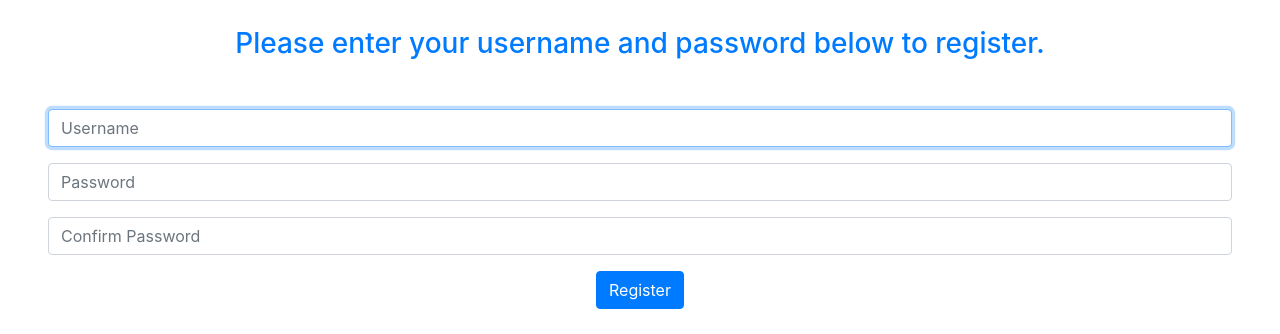
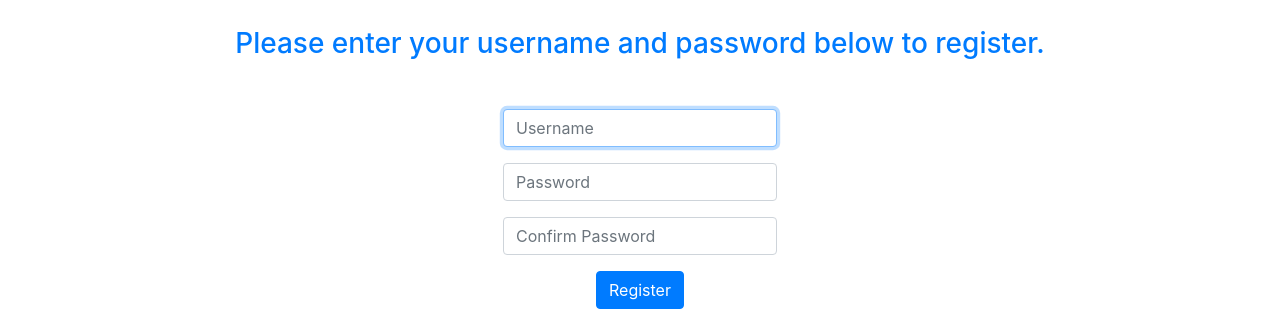
Before and after one commit to Lebnor/cs50finance, a Flask app: page /register in a window 1280 px wide. Shown: the part 363-697 px from the top of the page. Run offline with Flask 2, Linux system fonts and the light colour scheme; some libraries are stand-ins or nearby versions.

Commit message:
register.html

```diff
--- a/templates/register.html
+++ b/templates/register.html
@@ -13,6 +13,8 @@
 
         </div>
     </div>
+    <div class="container">
+        <div class="row justify-content-center">
             <form action="/register" method="post">
                 <div class="form-group">
                     <input autocomplete="off" autofocus class="form-control" name="username" placeholder="Username" type="text">
@@ -25,4 +27,7 @@
                 </div>
                 <button class="btn btn-primary" type="submit">Register</button>
             </form>
+        </div>
+    </div>
+
 {% endblock %}
```
Lines whose indentation alone changed are shown as unchanged.
